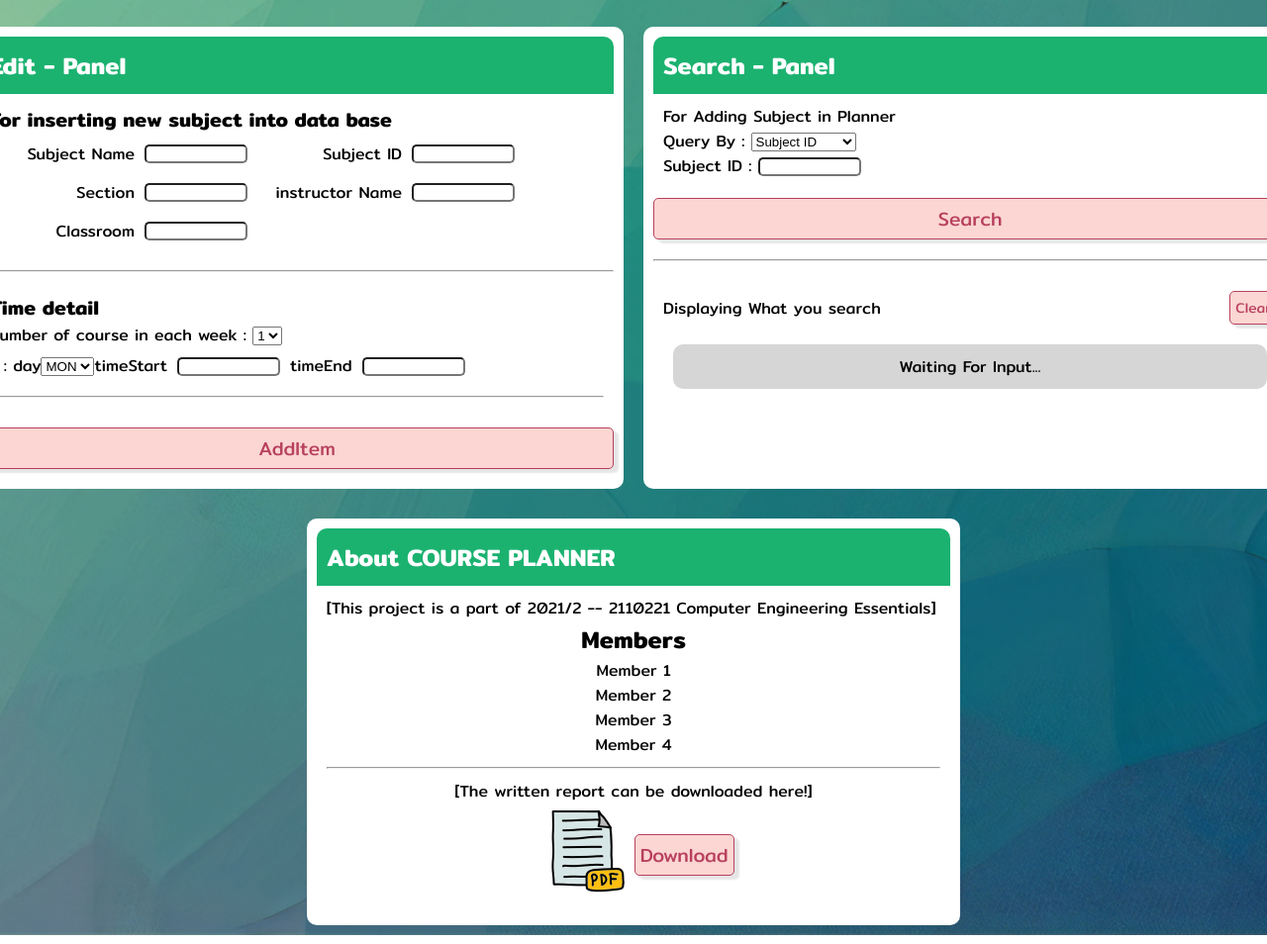
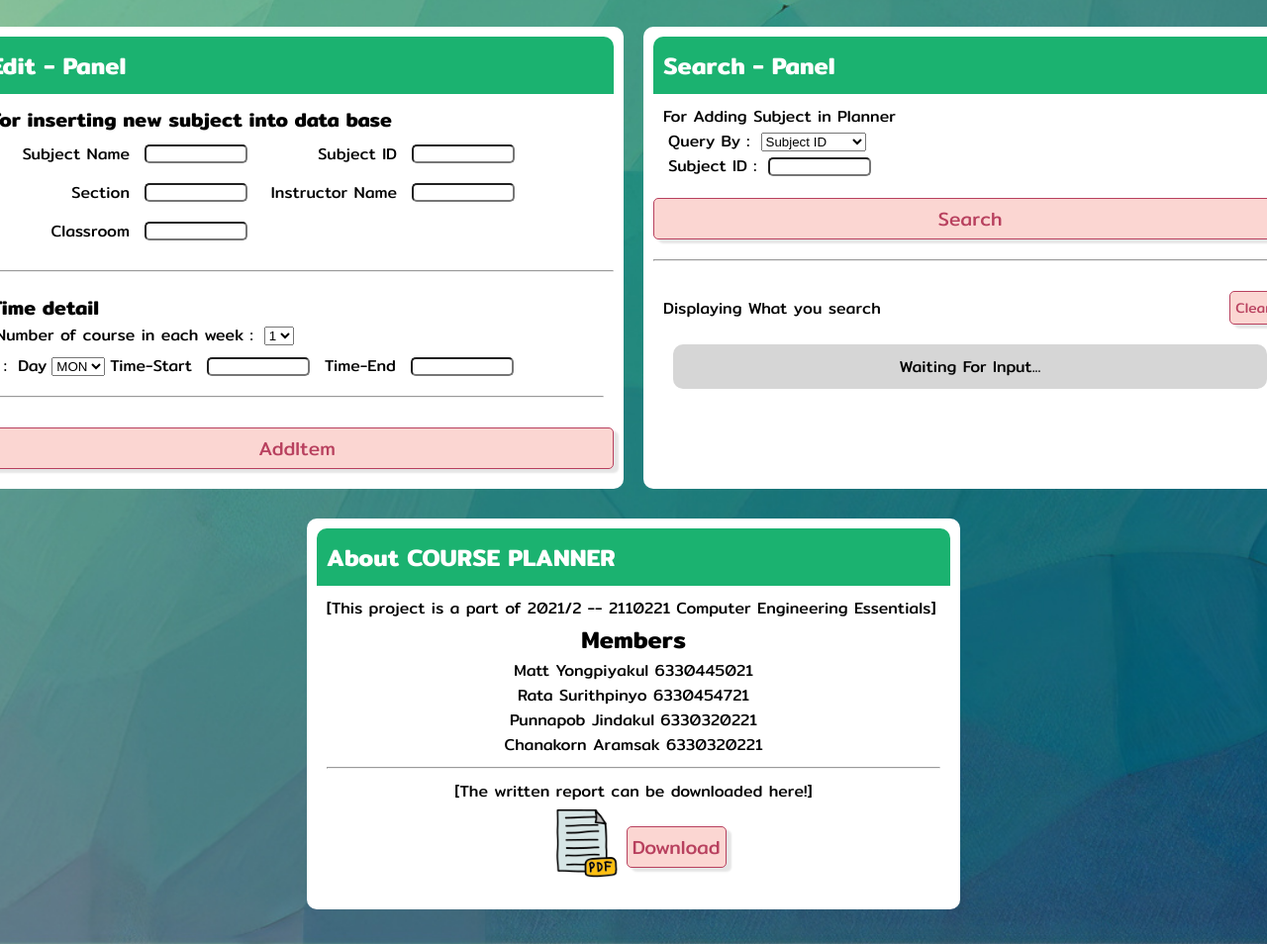
Before and after one commit to JinDamanee2544/PlannerWebsite-CEE16, a plain HTML site: page index.html in a window 1280 px wide. Shown: the part 536-1490 px from the top of the page at 99% size. Drawn offline with Linux system fonts and the light colour scheme; no server answers.

Commit message:
Fixing a little bit of overall app

```diff
--- a/index.html
+++ b/index.html
@@ -57,7 +57,7 @@
                             <input id="section" type="text">
                         </li>
                         <li>
-                            <label>instructor Name</label>
+                            <label>Instructor Name</label>
                             <input id="instructorName" type="text">
                         </li>
                         <li>
@@ -69,7 +69,7 @@
                 <hr id="hrEdit">
                 <div class="contentPanel TimeDetail" id="timeDetailDivEdit">
                     <p>Time detail</p>
-                    <label>number of course in each week : </label>
+                    <label>Number of course in each week : </label>
                     <select id="selectWeekly">
                         <option value="1">1</option>
                         <option value="2">2</option>
@@ -125,22 +125,23 @@
                     <p>[This project is a part of 2021/2 -- 2110221 Computer Engineering Essentials]</p>
                     <h2 style="text-align:center">Members</h2>
                     <ul>
-                        <li>Member 1</li>
-                        <li>Member 2</li>
-                        <li>Member 3</li>
-                        <li>Member 4</li>
+                        <li>Matt Yongpiyakul 6330445021</li>
+                        <li>Rata Surithpinyo 6330454721</li>
+                        <li>Punnapob Jindakul 6330320221</li>
+                        <li>Chanakorn Aramsak 6330320221</li>
                     </ul>
                     <hr>
                     <p style="text-align: center;">[The written report can be downloaded here!]</p>
                     <div class="downloadbtn">
                         <ul>
-                            <li><img src="images/pdficon.png"></li>
+                            <li><img src="images/pdficon.png" width="80" height="80"></li>
                             <li><button id="download"><a href="images/example.pdf" download>Download</a></button></li>
                         </ul>
                     </div>
                 </div>
             </div>
         </section>
+        <br>
         </div>
     </body>
 </html>
--- a/logic/editPanel.js
+++ b/logic/editPanel.js
@@ -20,11 +20,11 @@ export function timeAdd(){
         const order = document.createElement('span')
         order.innerHTML = index + " : "
         const day = document.createElement('label');
-        day.innerHTML = 'day'
+        day.innerHTML = 'Day'
         const timeStart = document.createElement('label');
-        timeStart.innerHTML = 'timeStart'
+        timeStart.innerHTML = 'Time-Start'
         const timeEnd = document.createElement('label');
-        timeEnd.innerHTML = 'timeEnd'
+        timeEnd.innerHTML = 'Time-End'
 
         const daySelect = document.createElement('select')
 
--- a/style.css
+++ b/style.css
@@ -123,7 +123,8 @@ button{
     -o-border-radius: 5px;
 }
 button:hover{
-    background-color: #FFA0A0;
+    background-color: #f47e7e;
+    color: #fff;
     transition: 0.3s;
 }
 hr{
@@ -178,7 +179,10 @@ hr{
 .colllaspeExpandBtn{
     display: none;
 }
-
+label{
+    padding-left: 5px;
+    padding-right: 5px;
+}
 /* --------------------- Table --------------------- */
 .section-table{
     padding-top: 120px;
@@ -299,6 +303,7 @@ table th{
 .addToPlannerBtn{
     color:  #FFF;
     background-color: #989898;
+    border: none;
     margin: 0px 10px 10px 10px;
 }
 .addToPlannerBtn:hover{
@@ -359,7 +364,7 @@ table th{
     top: 20px;
     right: 20px;
     height: fit-content;
-    border: inherit;
+    border: none;
     background-color: #F68989;
     color: #FFF;
     margin: 0px;
@@ -368,14 +373,16 @@ table th{
     background-color: #cc0303;
     transition: 0.5s;
 }
-/*
+
 .deleteBtn{
-    background-color:#fff;
+    background-color:#F68989;
+    color: #FFF;
+    border: none;
 }
 .deleteBtn:hover{
-    background-color: #FBD6D2;
+    background-color: #cc0303;
 }
-*/
+
 .timePopUp{
     display: flex;
     justify-content: space-around;
@@ -429,6 +436,9 @@ table th{
 .about-project .content .downloadbtn a{
     text-decoration: none;
     color: #B8405E;
+}
+.about-project a:hover{
+    color: #FFF !important;
 }
 .downloadbtn li{
     display: inline;
```
